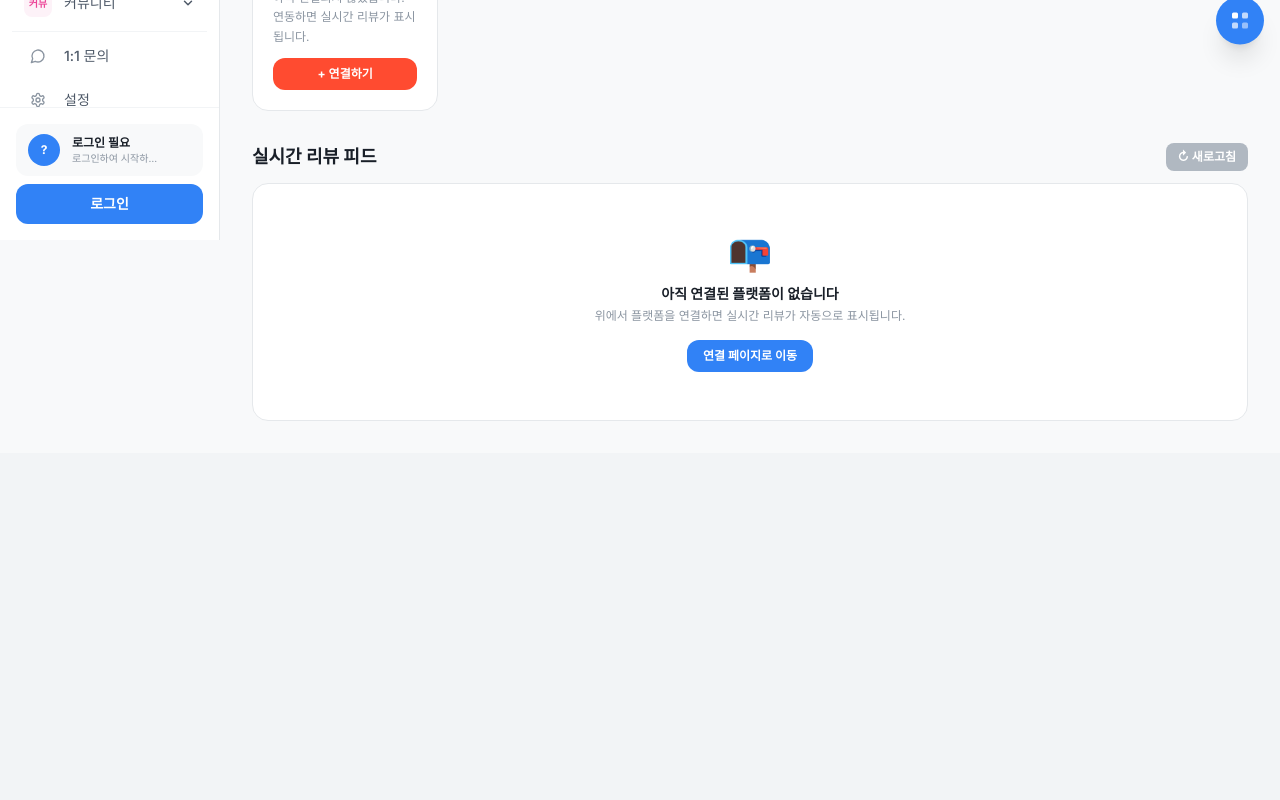
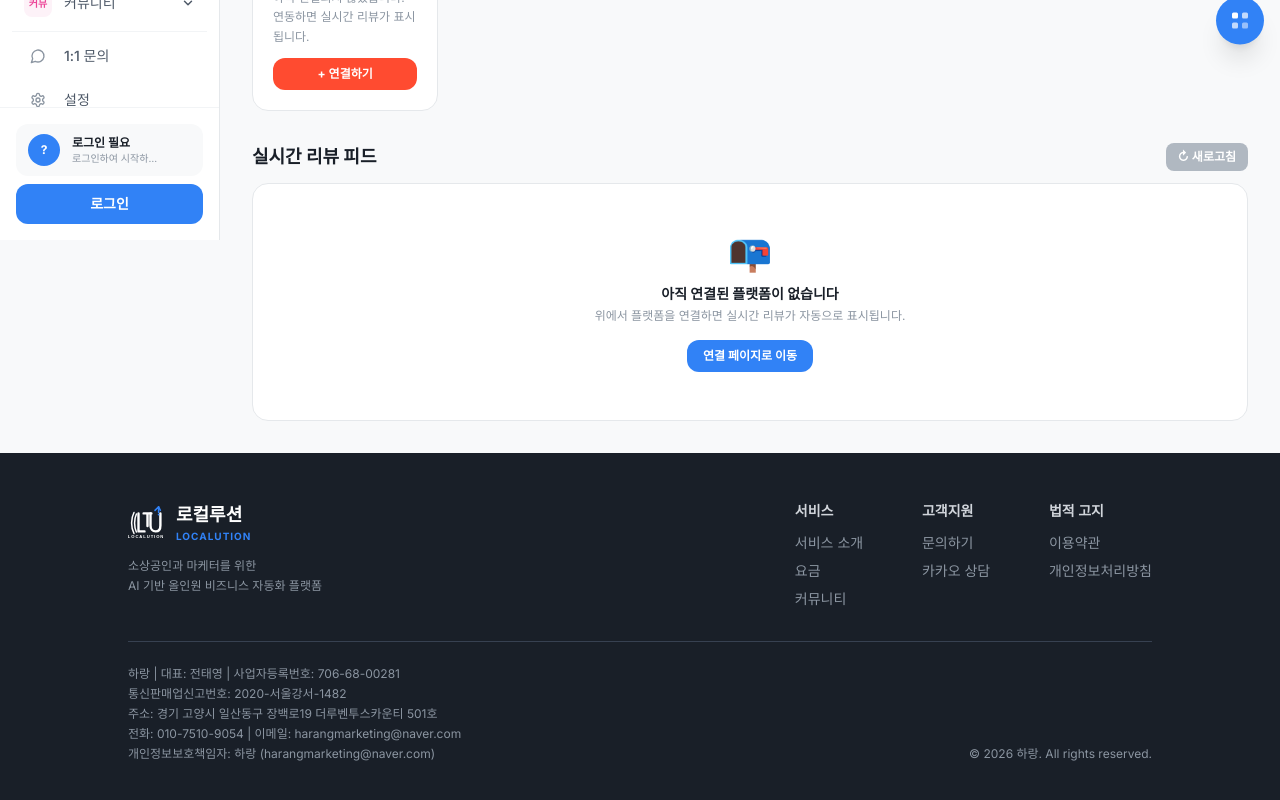
Before and after one commit to jty0221-del/localution, a Next.js app: page /review-admin in a window 1280 px wide. Shown: the part 560-1360 px from the top of the page. Before the commit the page ends 1013 px from the top, so only its background shows below. Built offline with nearby package versions, Linux system fonts and the light colour scheme.

Commit message:
feat(review-admin): add Footer + flex-col wrapper for consistent bottom footer

```diff
--- a/app/review-admin/page.tsx
+++ b/app/review-admin/page.tsx
@@ -5,6 +5,7 @@ export const dynamic = 'force-dynamic'
 import { useState, useEffect, useCallback } from 'react'
 import Link from 'next/link'
 import Sidebar from '../components/Sidebar'
+import Footer from '../components/Footer'
 
 // ═══════════════════════════════════════════════════════════════
 //  타입 & 상수
@@ -221,9 +222,10 @@ export default function ReviewAdminHub() {
   const filteredFeed = filter === 'all' ? feed : feed.filter(r => r.platform === filter)
 
   return (
-    <div className="min-h-screen bg-[#F8F9FA]">
-      <Sidebar />
-      <main className="flex-1 md:ml-[220px] p-4 pt-20 md:p-8 md:pt-8 max-w-[1280px] mx-auto">
+    <div className="min-h-screen bg-[#F8F9FA] flex flex-col overflow-x-hidden">
+      <div className="flex flex-1">
+        <Sidebar />
+        <main className="flex-1 md:ml-[220px] p-4 pt-20 md:p-8 md:pt-8 max-w-[1280px] mx-auto min-w-0">
         {/* ─── 헤더 ─── */}
         <div className="mb-6">
           <h1 className="text-xl md:text-2xl font-black text-[#191F28] mb-1">리뷰 관리 허브</h1>
@@ -397,7 +399,9 @@ export default function ReviewAdminHub() {
             )}
           </div>
         )}
-      </main>
+        </main>
+      </div>
+      <Footer />
     </div>
   )
 }
```
